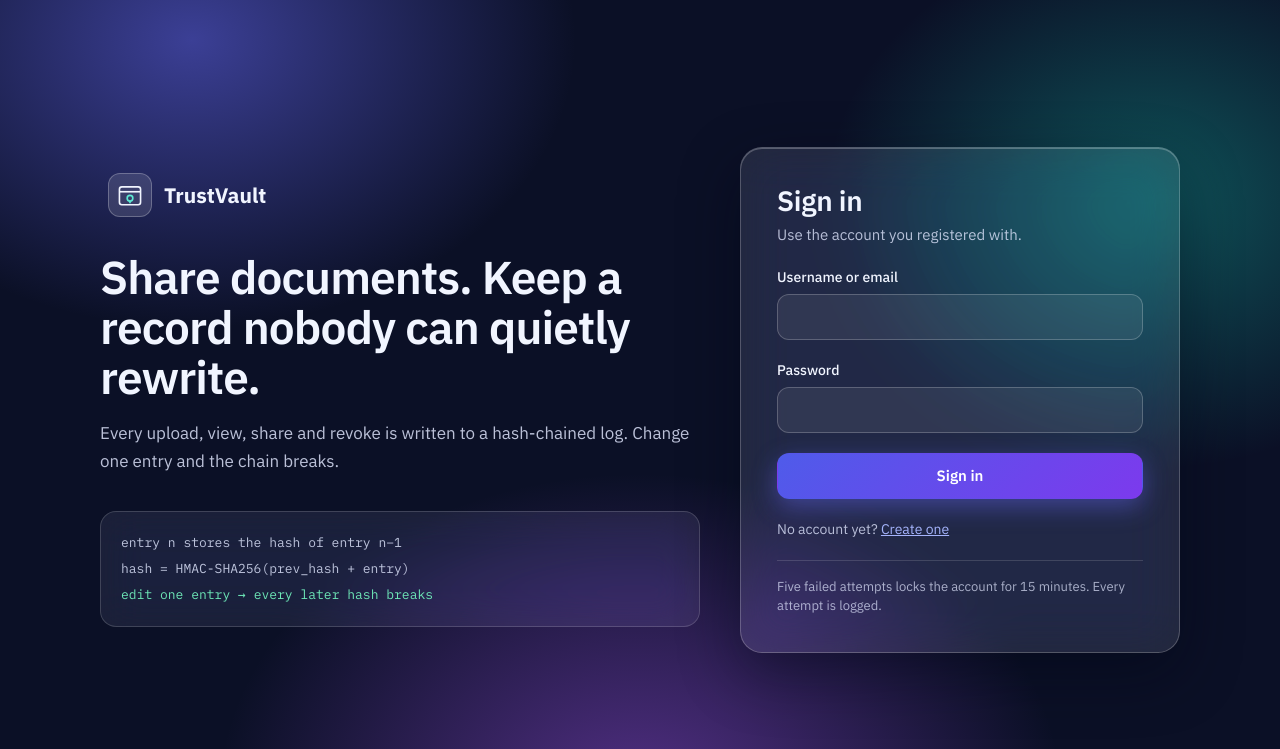
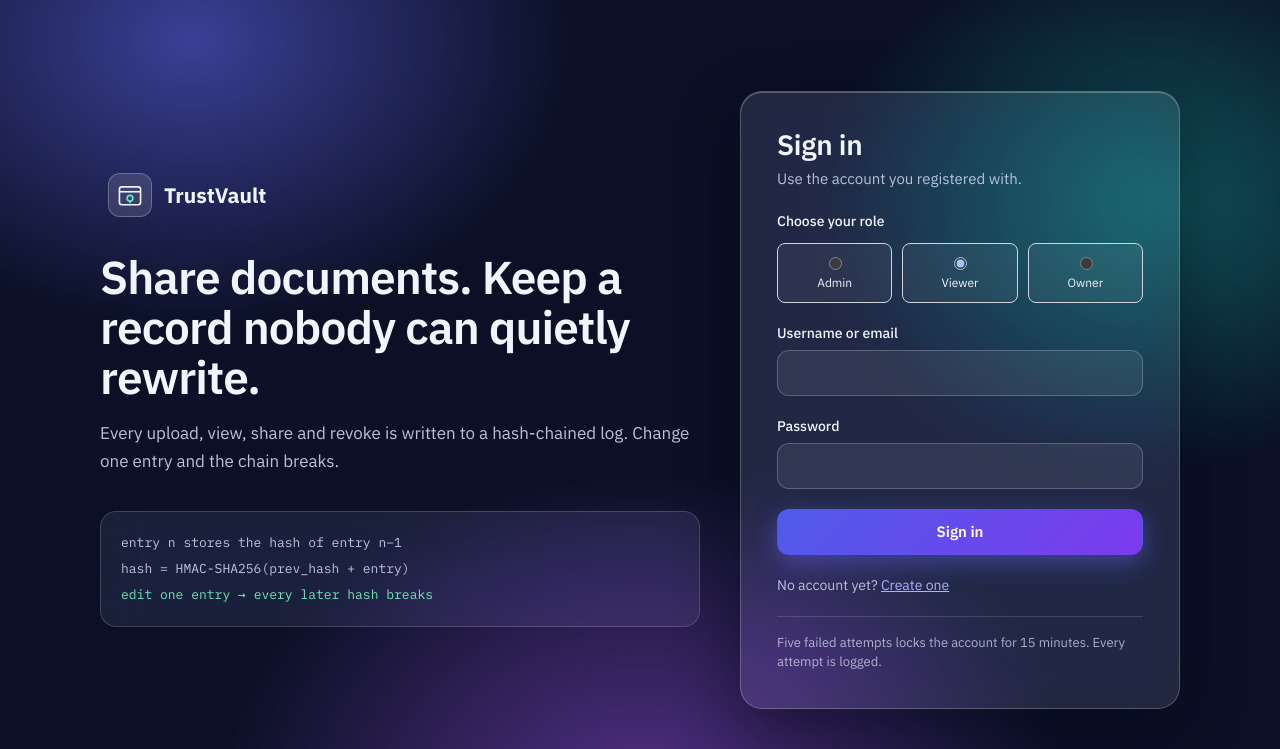
Before and after one commit to MahbhuSubhani-shaik/trustvault, a Flask app: page /login in a window 1280 px wide. Shown: the top 749 px of the page. Run offline with Flask 3, Linux system fonts and the light colour scheme; parts of the project's set-up code (start-up, migrations or seed data) failed here and were passed over.

Commit message:
Update login.html

```diff
--- a/trustvault/templates/login.html
+++ b/trustvault/templates/login.html
@@ -28,6 +28,26 @@
     </div>
     {% include "_flashes.html" %}
     {% if error %}<div class="alert alert-error" role="alert">{{ error }}</div>{% endif %}
+
+    <!-- ROLE SELECTOR ADDED HERE -->
+    <div class="field">
+      <label class="label">Choose your role</label>
+      <div style="display: flex; gap: 10px; margin-top: 5px;">
+        <label style="flex: 1; display: flex; flex-direction: column; align-items: center; padding: 10px; border: 1px solid var(--border-color, #d1d5db); border-radius: 8px; cursor: pointer; background: rgba(255,255,255,0.05);">
+          <input type="radio" name="role" value="admin" style="margin-bottom: 4px;">
+          <span style="font-size: 12px;">Admin</span>
+        </label>
+        <label style="flex: 1; display: flex; flex-direction: column; align-items: center; padding: 10px; border: 1px solid var(--border-color, #d1d5db); border-radius: 8px; cursor: pointer; background: rgba(255,255,255,0.05);">
+          <input type="radio" name="role" value="viewer" checked style="margin-bottom: 4px;">
+          <span style="font-size: 12px;">Viewer</span>
+        </label>
+        <label style="flex: 1; display: flex; flex-direction: column; align-items: center; padding: 10px; border: 1px solid var(--border-color, #d1d5db); border-radius: 8px; cursor: pointer; background: rgba(255,255,255,0.05);">
+          <input type="radio" name="role" value="owner" style="margin-bottom: 4px;">
+          <span style="font-size: 12px;">Owner</span>
+        </label>
+      </div>
+    </div>
+
     <div class="field">
       <label class="label" for="username">Username or email</label>
       <input class="input" id="username" name="username" type="text" autocomplete="username" required value="{{ identifier }}">
```
